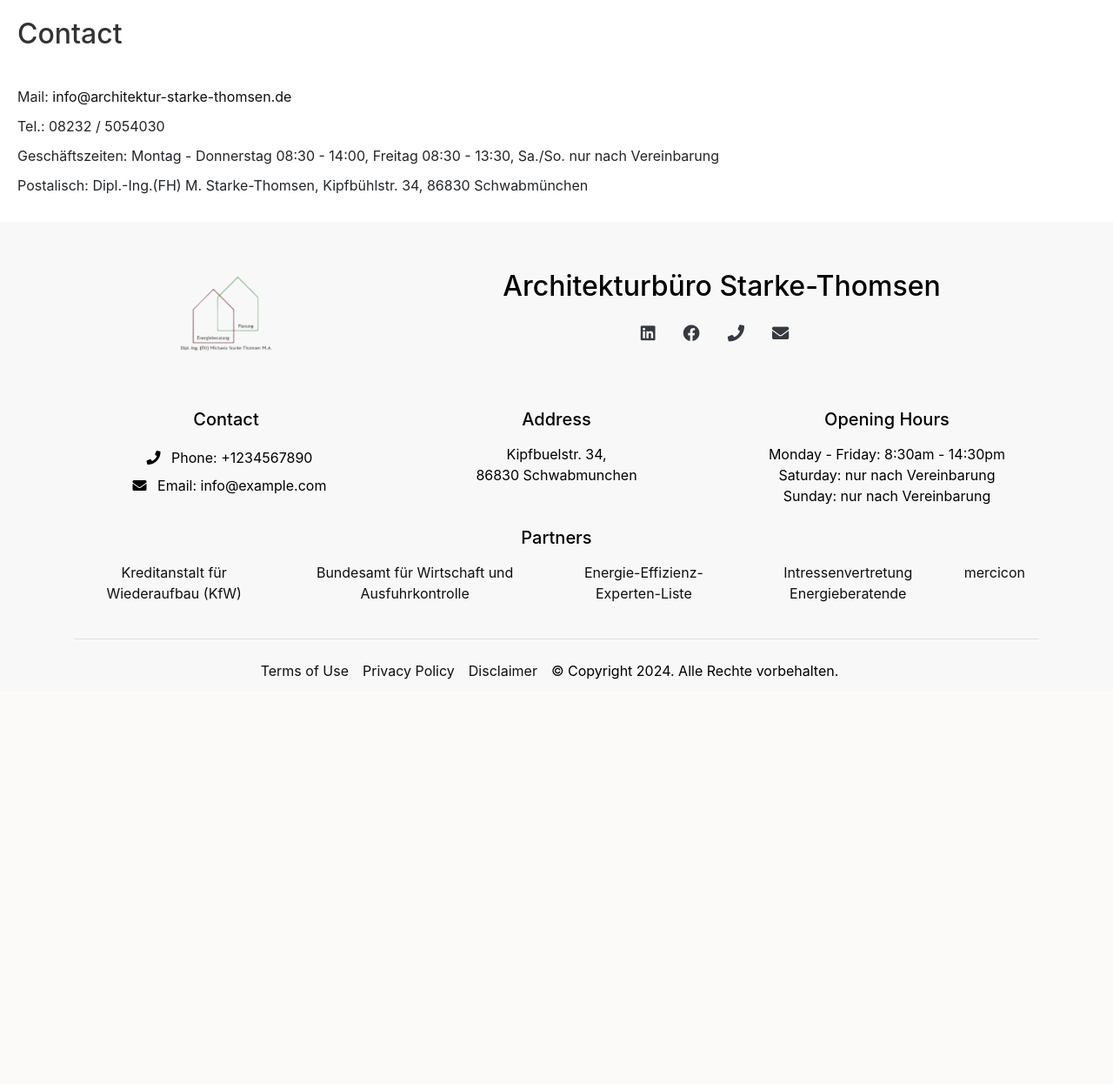
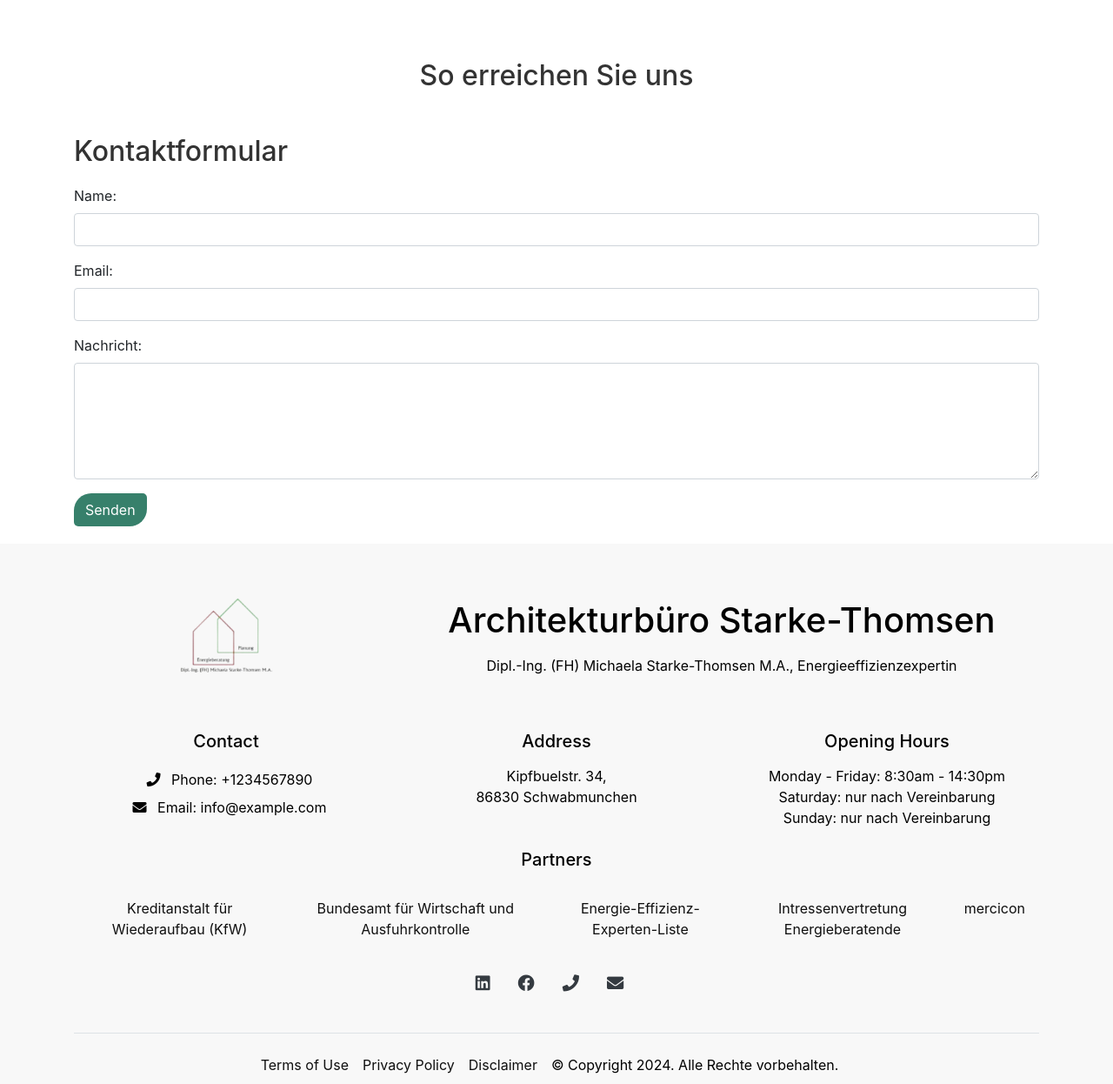
Before and after one commit to DouniaBK/arkitekture-MST, a Django app: page /contact/ in a window 1280 px wide. Shown: the part 76-1322 px from the top of the page at 87% size. Before the commit the page ends 857 px from the top, so only its background shows below. Run offline with Django 5.2, Linux system fonts and the light colour scheme; some libraries are stand-ins or nearby versions.

Commit message:
add: contact and project template urls and views

```diff
--- a/home/templates/home/contact.html
+++ b/home/templates/home/contact.html
@@ -3,11 +3,31 @@
 {% block title %}Contact - Starke-Thomsen{% endblock %}
 
 {% block content %}
-<h2>Contact</h2>
-<div class="contact-info">
-    <p>Mail: <a href="mailto:info@architektur-starke-thomsen.de">info@architektur-starke-thomsen.de</a></p>
-    <p>Tel.: 08232 / 5054030</p>
-    <p>Geschäftszeiten: Montag - Donnerstag 08:30 - 14:00, Freitag 08:30 - 13:30, Sa./So. nur nach Vereinbarung</p>
-    <p>Postalisch: Dipl.-Ing.(FH) M. Starke-Thomsen, Kipfbühlstr. 34, 86830 Schwabmünchen</p>
+
+<!-- Contact Form Section -->
+ <div class="container">
+        <h2 class="mt-5 text-center">So erreichen Sie uns</h2>
+        <div class="row mt-5 justify-content-center">
+            <div class="col-md-12">
+                <h2 class="contact-title">Kontaktformular</h2>
+                <form method="post">
+                    {% csrf_token %}
+                    <div class="form-group">
+                        <label for="name">Name:</label>
+                        <input type="text" class="form-control" id="name" name="name" required>
+                    </div>
+                    <div class="form-group">
+                        <label for="email">Email:</label>
+                        <input type="email" class="form-control" id="email" name="email" required>
+                    </div>
+                    <div class="form-group">
+                        <label for="message">Nachricht:</label>
+                        <textarea class="form-control" id="message" name="message" rows="5" required></textarea>
+                    </div>
+                    <button type="submit" class="btn" id="btn-green-leaf">Senden</button>
+                </form>
+            </div>
+        </div>
+
 </div>
 {% endblock %}
--- a/home/templates/home/footer.html
+++ b/home/templates/home/footer.html
@@ -6,8 +6,54 @@
             <div class="col-md-4 align-self-center">
                 <img src="{% static 'home/images/logo-Architekturbüro-Starke-Thomsen-v2.png' %}" alt="Logo" class="footer-logo img-fluid">
             </div>
-            <div class="col-md-8 align-self-center text-center">
-                <h2 class="footer-heading">Architekturbüro Starke-Thomsen</h2>
+            <div class="col-md-8 align-self-center">
+                <h1 class="footer-heading">Architekturbüro Starke-Thomsen</h1>
+                <p>Dipl.-Ing. (FH) Michaela Starke-Thomsen M.A., Energieeffizienzexpertin</p>
+            </div>
+        </div>
+
+        <!-- Second Section: Contact, Address, and Opening Hours -->
+        <div class="row mb-4">
+            <div class="col-md-4">
+                <h5 class="footer-heading">Contact</h5>
+                <p><i class="fas fa-phone p-2"></i> Phone: +1234567890</p>
+                <p><i class="fas fa-envelope p-2"></i> Email: info@example.com</p>
+            </div>
+            <div class="col-md-4">
+                <h5 class="footer-heading">Address</h5>
+                <p>Kipfbuelstr. 34,</p>
+                <p>86830 Schwabmunchen</p>
+            </div>
+            <div class="col-md-4">
+                <h5 class="footer-heading">Opening Hours</h5>
+                <p>Monday - Friday: 8:30am - 14:30pm</p>
+                <p>Saturday: nur nach Vereinbarung</p>
+                <p>Sunday: nur nach Vereinbarung</p>
+            </div>
+        </div>
+
+        <!-- Third Section: Partners Links -->
+        <div class="row">
+            <div class="col-md-12 ">
+                <h5 class="footer-heading">Partners</h5>
+                <ul class="list-unstyled d-flex justify-content-start">
+                    <li class="m-3">
+                        <a href="https://www.kfw.de/inlandsfoerderung/Unternehmen/Energie-und-Umwelt/?kfwmc=kom.sea.google.kfwcorporate.run-of-site.sitelink|energieeffizienz&wt_cc1=brand&wt_cc2=coi&gad_source=1&gclid=CjwKCAiA_aGuBhACEiwAly57Med4vZRbGybrTMm6SFuw0DL3C3IsBTjf1mrOQ76xHJLVJExlUQ4nvhoCcM4QAvD_BwE" target="_blank">Kreditanstalt für Wiederaufbau (KfW)</a>
+                    </li>
+                    <li class="m-3">
+                        <a href="https://www.bafa.de/DE/Energie/Heizen_mit_Erneuerbaren_Energien/Foerderprogramm_im_Ueberblick/foerderprogramm_im_ueberblick_node.html" target="_blank">Bundesamt für Wirtschaft und Ausfuhrkontrolle</a>
+                    </li>
+                    <li class="m-3">
+                        <a href="https://www.energie-effizienz-experten.de/" target="_blank">Energie-Effizienz-Experten-Liste</a>
+                    </li>
+                    <li class="m-3">
+                        <a href="https://www.gih.de/" target="_blank">Intressenvertretung Energieberatende</a>
+                    </li>
+                    <li class="m-3">
+                        <a href="https://www.mercicon.eu/" target="_blank">mercicon</a>
+                    </li>
+                </ul>
+
                 <ul class="list-unstyled d-flex justify-content-center mt-3">
                     <li class="mr-3">
                         <a href="https://www.linkedin.com/in/michaela-starke-thomsen-90b415309/" target="_blank">
@@ -33,50 +79,6 @@
             </div>
         </div>
 
-        <!-- Second Section: Contact, Address, and Opening Hours -->
-        <div class="row mb-4">
-            <div class="col-md-4">
-                <h5 class="footer-heading">Contact</h5>
-                <p><i class="fas fa-phone p-2"></i> Phone: +1234567890</p>
-                <p><i class="fas fa-envelope p-2"></i> Email: info@example.com</p>
-            </div>
-            <div class="col-md-4">
-                <h5 class="footer-heading">Address</h5>
-                <p>Kipfbuelstr. 34,</p>
-                <p>86830 Schwabmunchen</p>
-            </div>
-            <div class="col-md-4">
-                <h5 class="footer-heading">Opening Hours</h5>
-                <p>Monday - Friday: 8:30am - 14:30pm</p>
-                <p>Saturday: nur nach Vereinbarung</p>
-                <p>Sunday: nur nach Vereinbarung</p>
-            </div>
-        </div>
-
-        <!-- Third Section: Partners Links -->
-        <div class="row">
-            <div class="col-md-12">
-                <h5 class="footer-heading">Partners</h5>
-                <ul class="list-unstyled d-flex justify-content-start">
-                    <li class="mr-3">
-                        <a href="https://www.kfw.de/inlandsfoerderung/Unternehmen/Energie-und-Umwelt/?kfwmc=kom.sea.google.kfwcorporate.run-of-site.sitelink|energieeffizienz&wt_cc1=brand&wt_cc2=coi&gad_source=1&gclid=CjwKCAiA_aGuBhACEiwAly57Med4vZRbGybrTMm6SFuw0DL3C3IsBTjf1mrOQ76xHJLVJExlUQ4nvhoCcM4QAvD_BwE" target="_blank">Kreditanstalt für Wiederaufbau (KfW)</a>
-                    </li>
-                    <li class="mr-3">
-                        <a href="https://www.bafa.de/DE/Energie/Heizen_mit_Erneuerbaren_Energien/Foerderprogramm_im_Ueberblick/foerderprogramm_im_ueberblick_node.html" target="_blank">Bundesamt für Wirtschaft und Ausfuhrkontrolle</a>
-                    </li>
-                    <li class="mr-3">
-                        <a href="https://www.energie-effizienz-experten.de/" target="_blank">Energie-Effizienz-Experten-Liste</a>
-                    </li>
-                    <li class="mr-3">
-                        <a href="https://www.gih.de/" target="_blank">Intressenvertretung Energieberatende</a>
-                    </li>
-                    <li class="mr-3">
-                        <a href="https://www.mercicon.eu/" target="_blank">mercicon</a>
-                    </li>
-                </ul>
-            </div>
-        </div>
-
         <hr class="footer-divider">
 
         <!-- Fourth Section: Legal Links and Copyright -->
--- a/home/urls.py
+++ b/home/urls.py
@@ -12,5 +12,7 @@ urlpatterns = [
     path('privacy/', views.privacy_view, name='privacy'),
     path('disclaimer/', views.disclaimer_view, name='disclaimer'),
     path('impressum/', views.impressum_view, name='impressum'),
+    path('projectone/', views.projectone_view, name='projectone'),
+    path('projecttwo/', views.projecttwo_view, name='projecttwo'),
 
 ]
--- a/home/views.py
+++ b/home/views.py
@@ -39,3 +39,11 @@ def disclaimer_view(request):
 
 def impressum_view(request):
     return render(request, 'home/impressum.html')
+
+
+def projectone_view(request):
+    return render(request, 'home/projectone.html')
+
+
+def projecttwo_view(request):
+    return render(request, 'home/projecttwo.html')
```
Also changed, not shown: home/static/home/css/styles.css (+31 -3 lines), home/templates/home/home.html (+4 -4 lines), home/templates/home/portfolio.html (+18 -10 lines), home/templates/home/projectone.html (added, +55 -0 lines), home/templates/home/projecttwo.html (added, +55 -0 lines), home/static/home/images/project1-v2.png (added), home/static/home/images/project2-v2.png (added).
